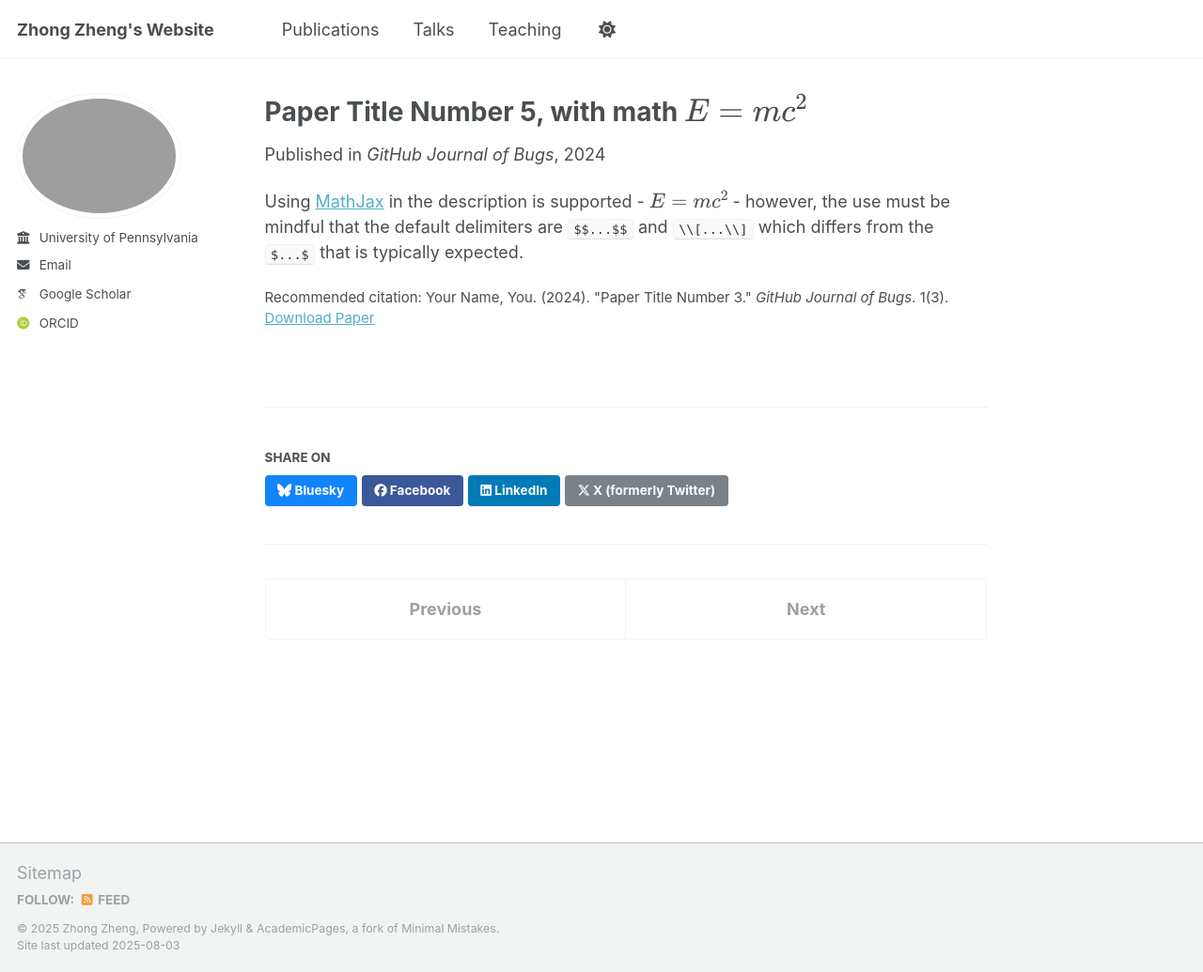
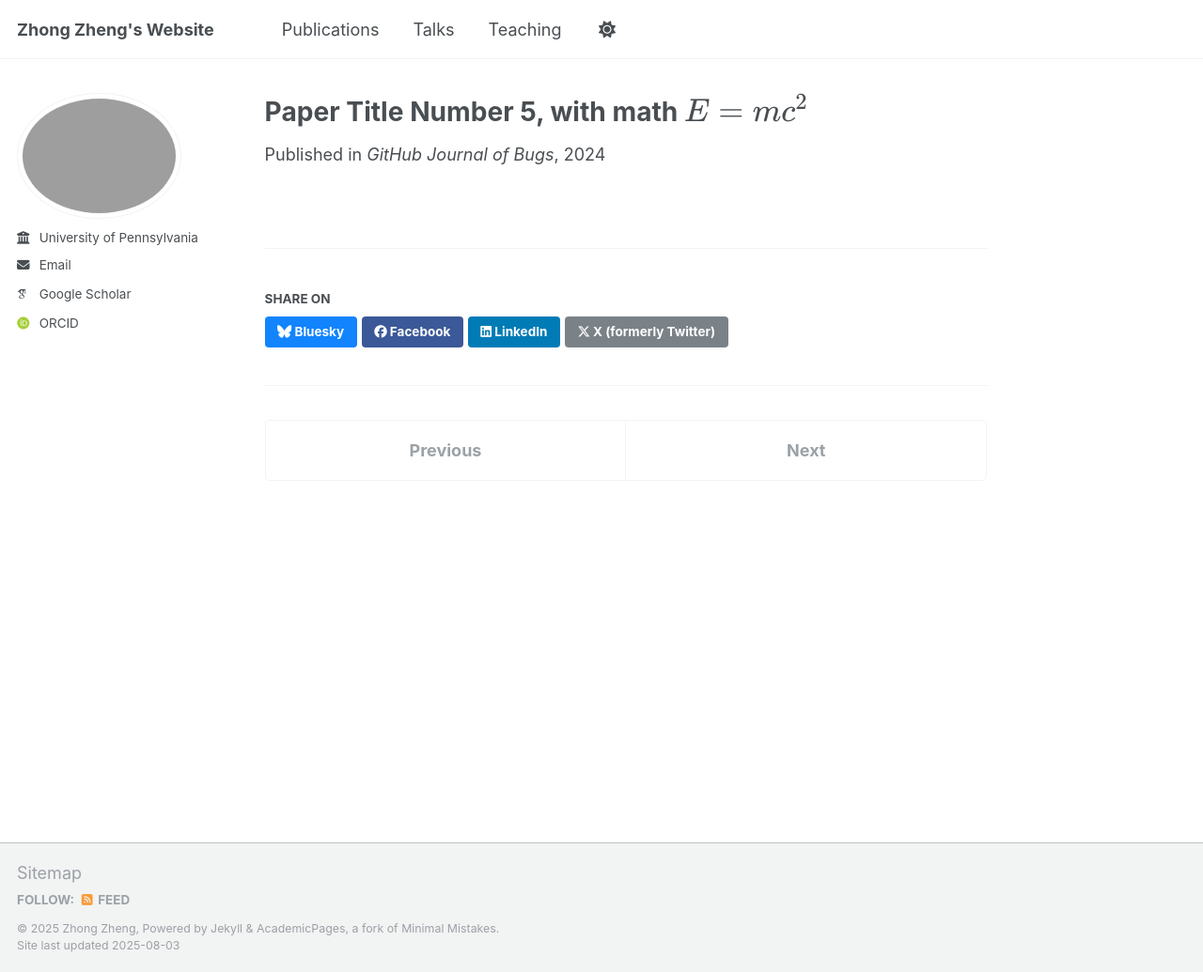
Before and after one commit to zhong-zheng0/zhong-zheng0.github.io, a Jekyll site: the page built from _publications/2025-06-08-paper-title-number-5.md, in a window 1280 px wide and 1035 px high. Shown: the whole window at 94% size. Built offline with Jekyll 4.4.1, drawn with Linux system fonts in a browser that asks for light colours; some web fonts are replaced; a script that is not in the unit is left out.

Commit message:
Update 2025-06-08-paper-title-number-5.md

```diff
--- a/_publications/2025-06-08-paper-title-number-5.md
+++ b/_publications/2025-06-08-paper-title-number-5.md
@@ -1,13 +1,9 @@
 ---
 title: "Paper Title Number 5, with math $$E=mc^2$$"
 collection: publications
-category: conferences
+category: xxx
 permalink: /publication/2024-02-17-paper-title-number-4
-excerpt: 'This paper is about a famous math equation, $$E=mc^2$$'
 date: 2024-02-17
 venue: 'GitHub Journal of Bugs'
 paperurl: 'http://academicpages.github.io/files/paper3.pdf'
-citation: 'Your Name, You. (2024). &quot;Paper Title Number 3.&quot; <i>GitHub Journal of Bugs</i>. 1(3).'
 ---
-
-Using [MathJax](https://www.mathjax.org/) in the description is supported - $$E=mc^2$$ - however, the use must be mindful that the default delimiters are `$$...$$` and `\\[...\\]` which differs from the `$...$` that is typically expected.
```
